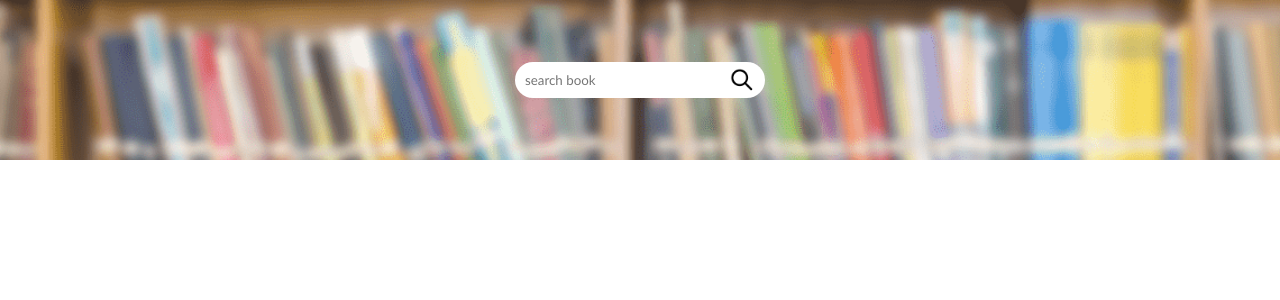
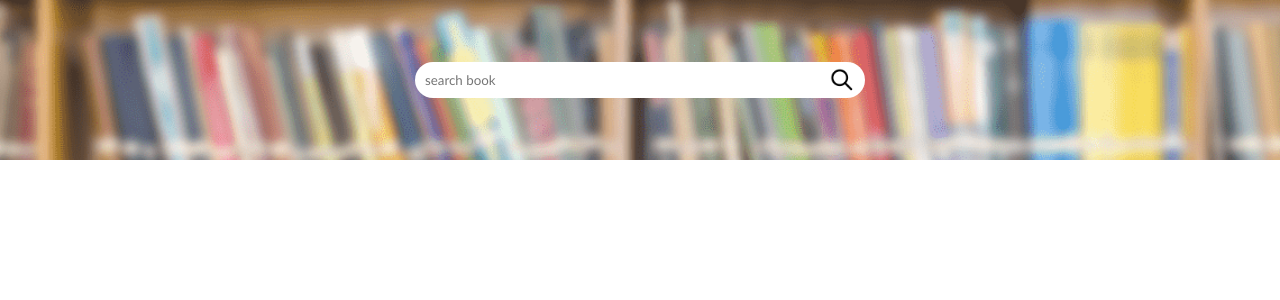
Before and after one commit to roee030/Book-Search-App, a React (Create React App) app: page / in a window 1280 px wide. Shown: the top 300 px of the page. Built offline with nearby package versions, Linux system fonts and the light colour scheme.

Commit message:
spiiner style

```diff
--- a/src/App.css
+++ b/src/App.css
@@ -0,0 +1,8 @@
+.spinner{
+    width:300px;
+    height:300px;
+    position:absolute;
+    top: 50%;
+    right: 50%;
+    transform: translate(50%,-50%)
+}
--- a/src/components/Book.jsx
+++ b/src/components/Book.jsx
@@ -10,7 +10,7 @@ const Book = ({ title, description, image }) => {
             Math.min(description.length, description.lastIndexOf(" "))) + " . . ."
     }
     else {
-        description = "Null"
+        description = "There is no description"
     }
     return (
         <div className="book-root">
--- a/src/components/SearchBox.css
+++ b/src/components/SearchBox.css
@@ -21,8 +21,7 @@
     height: 25px;
 }
 @media only screen
-  and (min-device-width: 1080px)
-  and (-webkit-min-device-pixel-ratio: 2) {
+  and (min-device-width: 800px)  {
     .search-input{
         width: 450px;
     }
```
